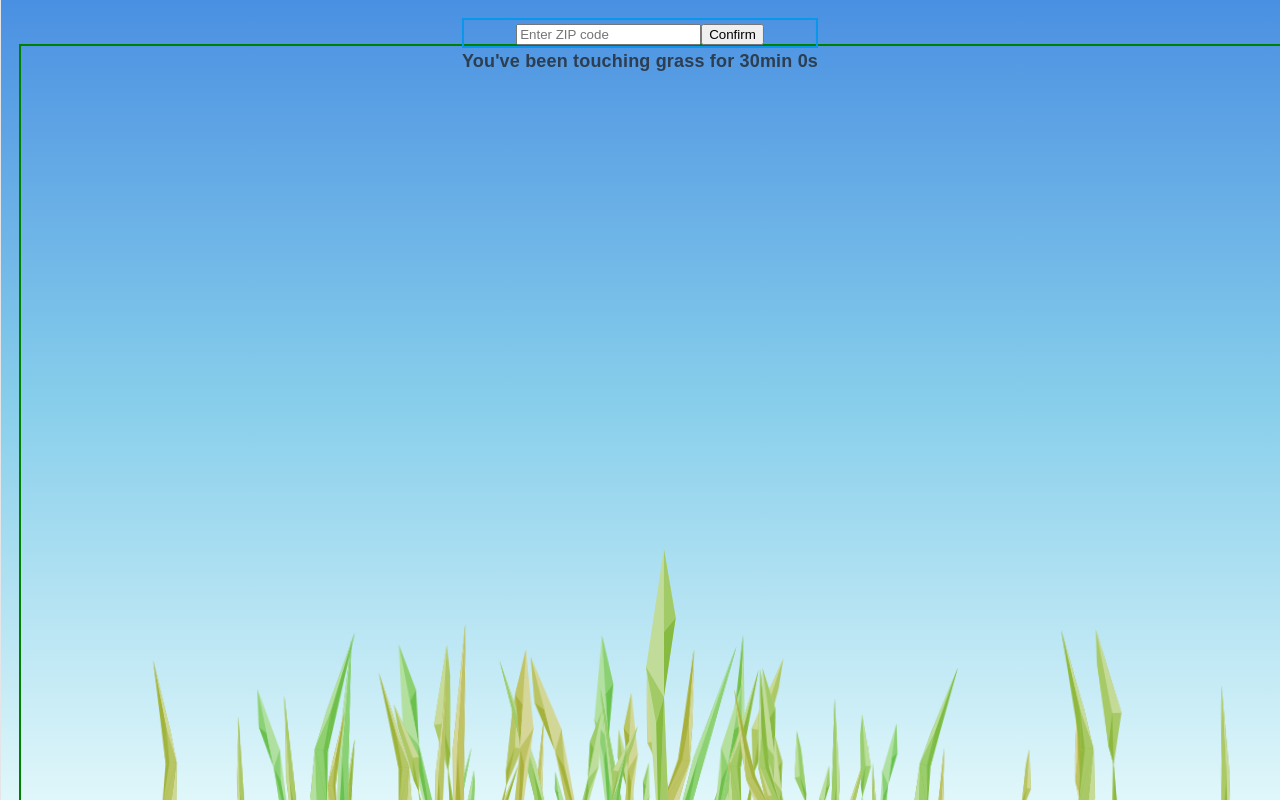
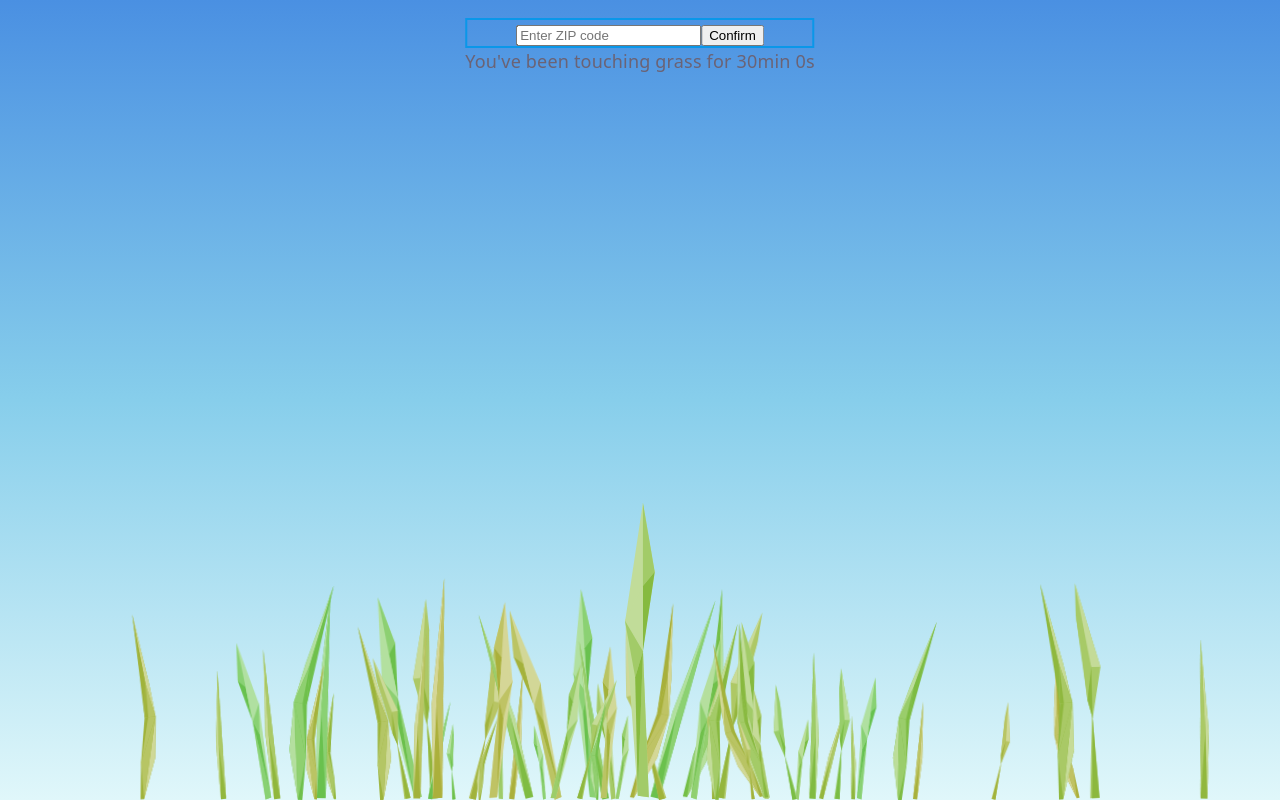
Before and after one commit to rylander925/engin1tr-website, a React (Vite) app: page / in a window 1280 px wide. Built offline with nearby package versions, Linux system fonts and the light colour scheme.

Commit message:
Fixed background formatting. Also added some possibly redundant inset and z-index attributes to sky-container

```diff
--- a/src/components/Body/Background/Background.css
+++ b/src/components/Body/Background/Background.css
@@ -1,10 +1,12 @@
 .sky-container {
   width: 100vw;
   height: 100vh;
+  z-index:0;
+  inset:0;
   margin: 0;
   padding: 0;
   overflow: hidden;
-  position: relative;
+  position: fixed;
 
   /* Default Fallback Background */
   background: linear-gradient(
--- a/src/components/Body/Background/Background.jsx
+++ b/src/components/Body/Background/Background.jsx
@@ -8,10 +8,7 @@ function Background({children}) {
 
   return (
     <section id="center" className="sky-container">
-      <div style={{ padding: '20px', color: '#2c3e50', fontFamily: 'sans-serif', fontWeight: 'bold' }}>
-        Sky Gradient Layer Active
-        {children}
-      </div>
+      {children}
     </section>
   )
 }
```
